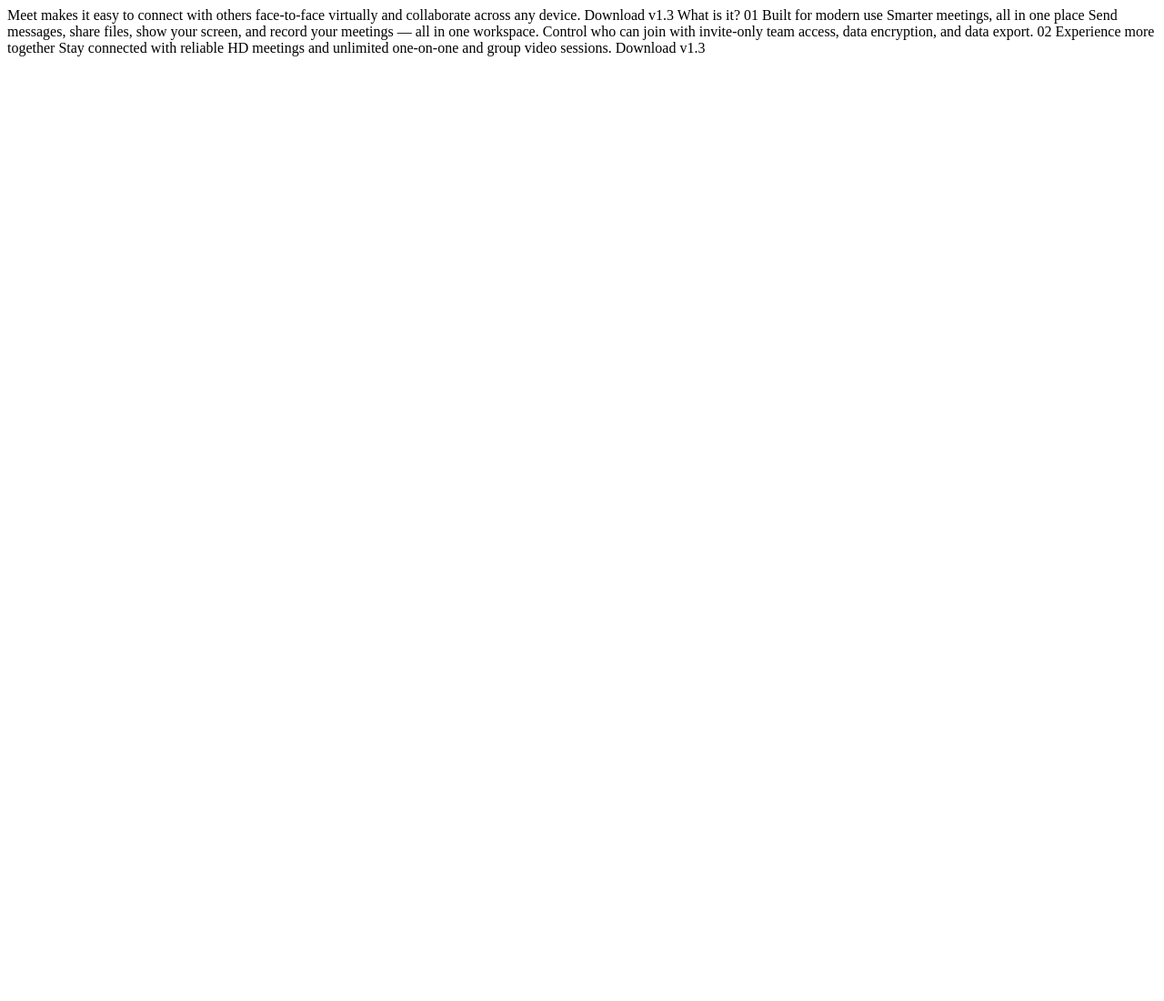
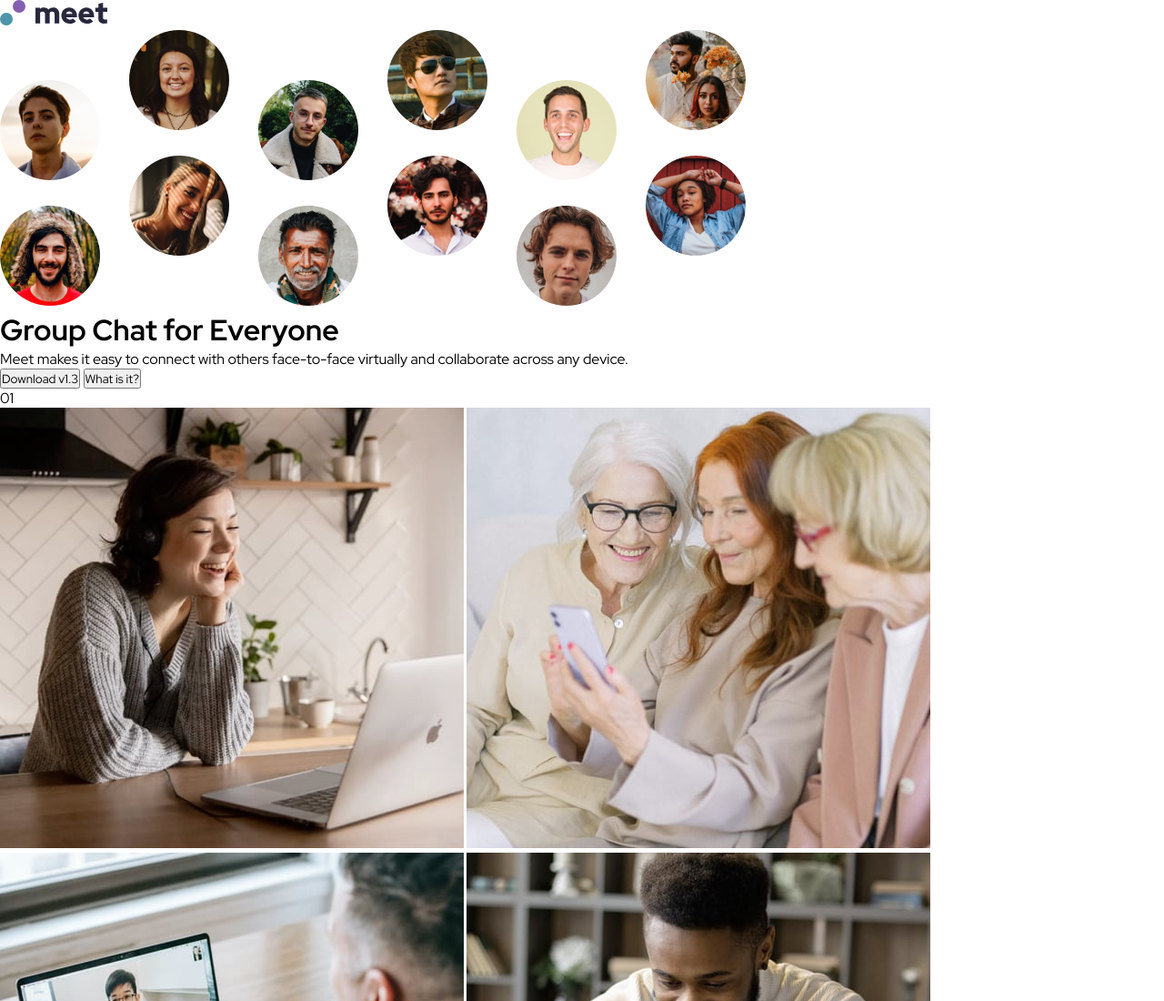
Before and after one commit to BarrosLucasJavier/meet-landing-page, a plain HTML site: page index.html in a window 1280 px wide. Shown: the top 1100 px of the page at 91% size. Before the commit the page ends 800 px from the top, so only its background shows below. Drawn offline with Linux system fonts and the light colour scheme.

Commit message:
html structure done, variables css

```diff
--- a/index.html
+++ b/index.html
@@ -5,27 +5,49 @@
   <meta name="viewport" content="width=device-width, initial-scale=1.0">
 
   <link rel="icon" type="image/png" sizes="32x32" href="./assets/favicon-32x32.png">
-
+  <link rel="stylesheet" href="./style.css">
   <title>Frontend Mentor | Meet landing page</title>
 </head>
 <body>
-  Meet makes it easy to connect with others face-to-face virtually and collaborate across any device.
-
-  Download v1.3
-  What is it?
-
-  01
-  Built for modern use
-
-  Smarter meetings, all in one place
-
-  Send messages, share files, show your screen, and record your meetings — all in one
-  workspace. Control who can join with invite-only team access, data encryption, and data export.
-
-  02
-  Experience more together
-  Stay connected with reliable HD meetings and unlimited one-on-one and group video sessions.
-
-  Download v1.3
+  <main>
+    <header>
+      <img src="./assets/logo.svg" alt="Logo Meet">
+      <div class="introContainer">
+        <img src="./assets/tablet/image-hero.png" alt="Group of people">
+        <div class="introTitles">
+          <h1>Group Chat for Everyone</h1>
+          <p>Meet makes it easy to connect with others face-to-face virtually and collaborate across any device.</p>
+          <button>Download v1.3</button>
+          <button>What is it?</button>
+        </div>
+      </div>
+    </header>
+    <div>
+      <p>01</p>
+    </div>
+    <section class="imagesContainer">
+      <img src="./assets/desktop/image-woman-in-videocall.jpg" alt="woman in videocall">
+      <img src="./assets/desktop/image-women-videochatting.jpg" alt="women videochatting">
+      <img src="./assets/desktop/image-men-in-meeting.jpg" alt="men in meeting">
+      <img src="./assets/desktop/image-man-texting.jpg" alt="man texting">
+    </section>
+    <section class="builtContainer">
+      <h3>Built for modern use</h3>
+      <h2>Smarter meetings, all in one place</h2>
+      <p>Send messages, share files, show your screen, and record your meetings — all in one
+  workspace. Control who can join with invite-only team access, data encryption, and data export.</p>
+    </section>
+    <div>
+      <p>02</p>
+    </div>
+    <footer>
+      <img src="./assets/mobile/image-footer.jpg" alt="woman in videocall">
+      <div class="footerInfoContainer">
+        <h2>Experience more together</h2>
+        <p>Stay connected with reliable HD meetings and unlimited one-on-one and group video sessions.</p>
+        <button>Download v1.3</button>
+      </div>
+    </footer>
+  </main>
 </body>
 </html>
--- a/style.css
+++ b/style.css
@@ -0,0 +1,21 @@
+@import url('https://fonts.googleapis.com/css2?family=Red+Hat+Display:ital,wght@0,300..900;1,300..900&display=swap');
+
+:root{
+    --fontFamily:"Red Hat Display", sans-serif;
+    --skyBlue: hsl(192,37%,48%);
+    --purple: hsl(268, 34%,53%);
+    --black: hsl(240, 21%,20%);
+    --grey: hsl(240, 10%,57%);
+    --lightSkyBlue: hsl(192,90%,77%);
+    --lightPurple: hsl(268,100%,86%);
+    --white: hsl(0,0%,98%);
+}
+
+/* ----- RESET ----- */
+
+*{
+    margin: 0;
+    padding: 0;
+    box-sizing: border-box;
+    font-family: var(--fontFamily);
+}
```
Also changed, not shown: 1 other file.
